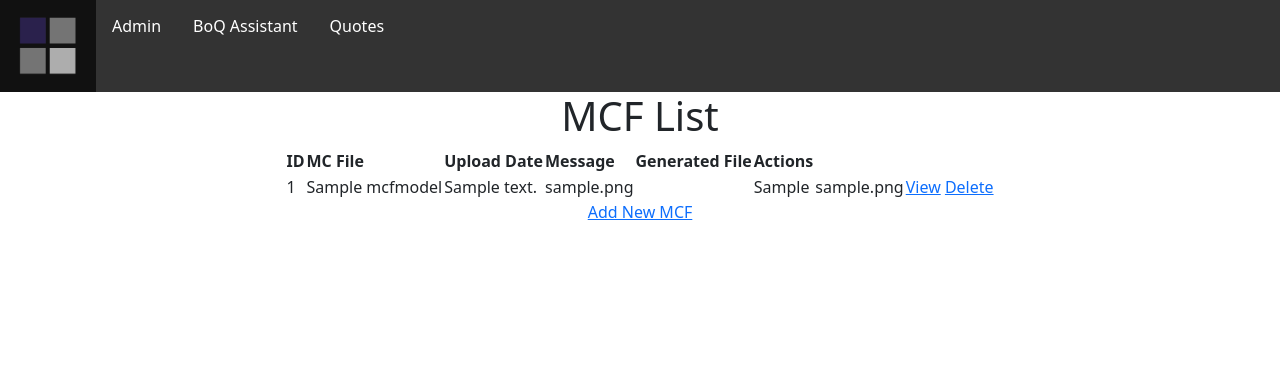
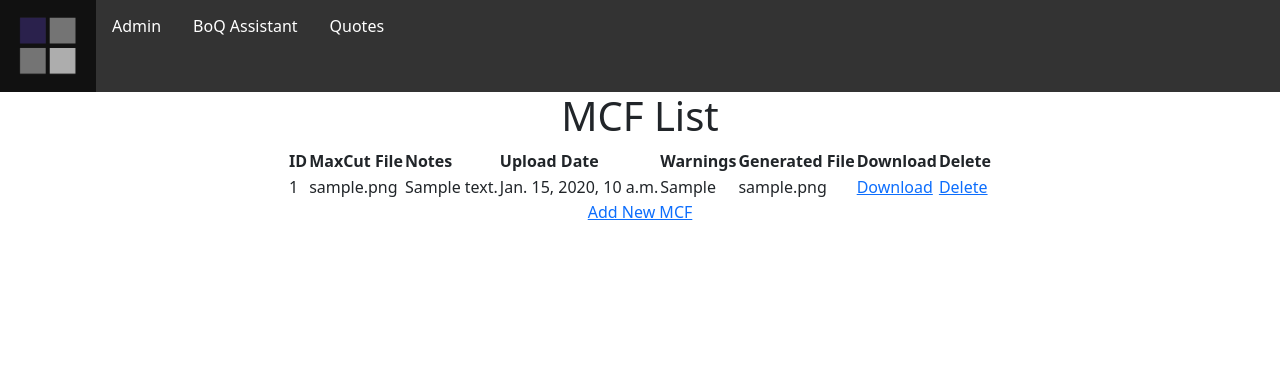
Before and after one commit to SamP-S/Bronze, a Django app: page /boq/mcf in a window 1280 px wide. Shown: the top 392 px of the page. Run offline with Django 5.2, Linux system fonts and the light colour scheme; tables that the repository leaves empty hold one stand-in row (values such as "Sample post").

Commit message:
fix mcf list

```diff
--- a/django_rock/boq_assistant/forms.py
+++ b/django_rock/boq_assistant/forms.py
@@ -7,9 +7,9 @@ class MCFForm(forms.ModelForm):
 
         # reference python variable names
         fields = [
+            "mc_file",
             "name",
             "notes",
-            "mc_file",
         ]
 
         # widgets = {
@@ -24,9 +24,9 @@ class QFForm(forms.ModelForm):
 
         # reference python variable names
         fields = [
+            "q_file",
             "name",
             "notes",
-            "q_file",
         ]
 
         # widgets = {
--- a/django_rock/boq_assistant/models.py
+++ b/django_rock/boq_assistant/models.py
@@ -13,7 +13,7 @@ def validate_file_is_excel(value):
 class MCFModel(models.Model):
     # user upload
     name = models.CharField("name", max_length=255, default="Unnamed")
-    notes = models.TextField("notes", default="")
+    notes = models.TextField("notes", default="", blank=True, null=False)
     mc_file = models.FileField("maxcut_file", validators=[validate_file_is_csv])
 
     # auto generated
@@ -27,7 +27,7 @@ class MCFModel(models.Model):
 class QFModel(models.Model):
     # user upload
     name = models.CharField("name", max_length=255, default="Unnamed")
-    notes = models.TextField("notes", default="")
+    notes = models.TextField("notes", default="", blank=True, null=False)
     q_file = models.FileField("quote_file", validators=[validate_file_is_excel])
 
     # auto generated
--- a/django_rock/templates/boq_assistant/mcf_list.html
+++ b/django_rock/templates/boq_assistant/mcf_list.html
@@ -7,25 +7,26 @@
         <thead>
             <tr>
                 <th>ID</th>
-                <th>MC File</th>
+                <th>MaxCut File</th>
+                <th>Notes</th>
                 <th>Upload Date</th>
-                <th>Message</th>
+                <th>Warnings</th>
                 <th>Generated File</th>
-                <th>Actions</th>
+                <th>Download</th>
+                <th>Delete</th>
             </tr>
         </thead>
         <tbody>
             {% for mcf in mcf %}
             <tr>
                 <td>{{ mcf.id }}</td>
-                <td>{{ mcf.name }}</td>
+                <td>{{ mcf.mc_file.name }}</td>
                 <td>{{ mcf.notes }}</td>
-                <td>{{ mcf.mc_file.name }}</td>
-                <td>{{ mcf.datetime }}</td>
+                <td>{{ mcf.created_at }}</td>
                 <td>{{ mcf.warnings }}</td>
                 <td>{{ mcf.gen_file.name }}</td>
+                <td><a href="{{ mcf.gen_file.url }}" download="mcf.gen_file">Download</a></td>
                 <td>
-                    <a href="{% url 'mcf_detail' mcf.id %}">View</a>
                     <a href="{% url 'mcf_delete' mcf.id %}">Delete</a>
                 </td>
             </tr>
```
